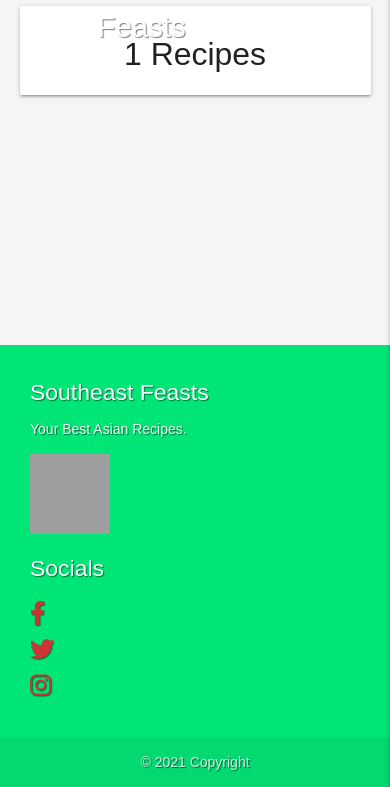
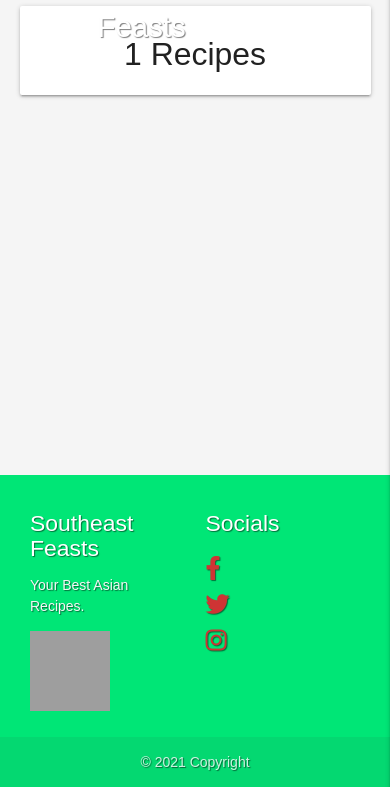
Before and after one commit to lukehanson2429/southeast-feasts, a Flask app: page /get_recipes/1 in a window 390 px wide. Shown: the part 57-844 px from the top of the page. Run offline with Flask 2, Linux system fonts and the light colour scheme; data that the repository does not hold is empty; some libraries are stand-ins or nearby versions; some web fonts are replaced; grey boxes are pictures that could not be loaded.

Commit message:
footer structure updated to better suit mobile devices

```diff
--- a/templates/base.html
+++ b/templates/base.html
@@ -95,12 +95,12 @@
     <footer class="page-footer nav-shadow green accent-3">
           <div class="container">
             <div class="row">
-              <div class="col l6 s12 footer-logo">
+              <div class="col l6 s6 footer-logo">
                 <h5 class="white-text">Southeast Feasts</h5>
                 <p class="grey-text text-lighten-4">Your Best Asian Recipes.</p>
                   <img src="static/images/southeast-logo.png" alt="logo">
               </div>
-              <div class="col l4 offset-l2 s12">
+              <div class="col l4 offset-l2 s6">
                 <h5 class="white-text">Socials</h5>
                 <ul class="social-links">
                   <li>
```
